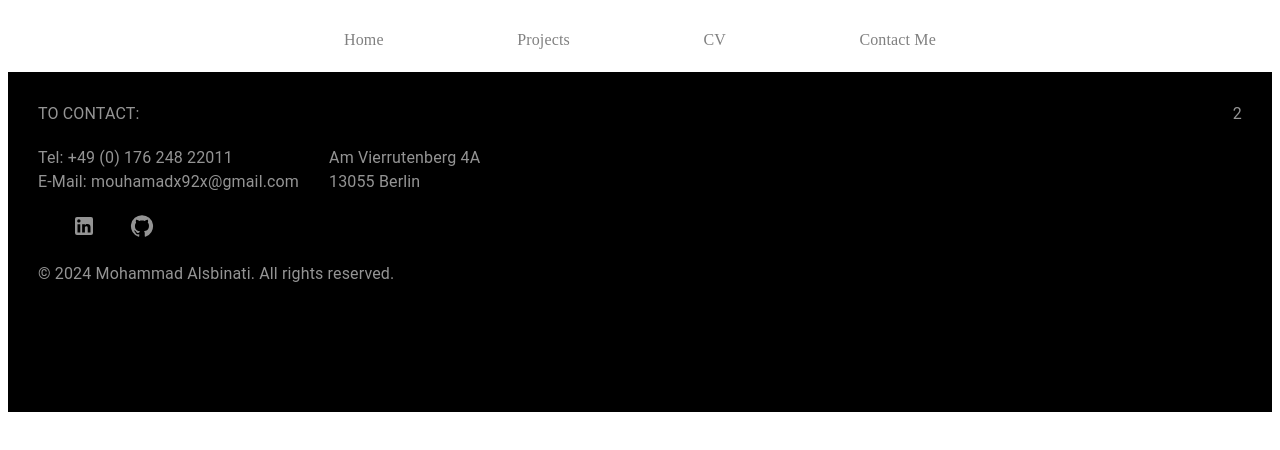
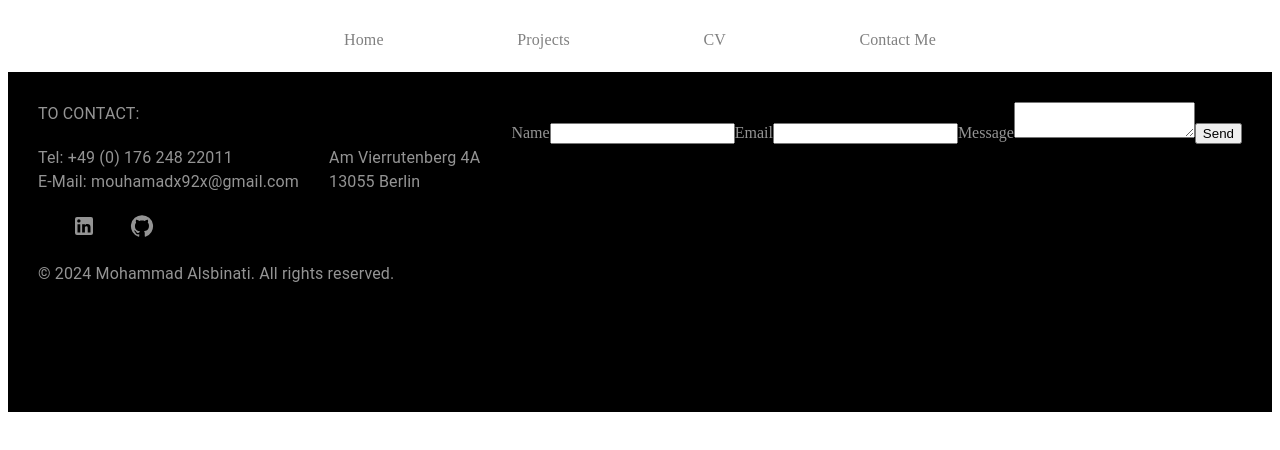
Before and after one commit to mouhamadx92x/portfolio, a Next.js app: page / in a window 1280 px wide. Shown: the top 450 px of the page. Built offline with nearby package versions, Linux system fonts and the light colour scheme.

Commit message:
create contact form component

```diff
--- a/package.json
+++ b/package.json
@@ -9,6 +9,7 @@
     "lint": "next lint"
   },
   "dependencies": {
+    "@emailjs/browser": "^4.1.0",
     "@emotion/react": "^11.11.3",
     "@emotion/styled": "^11.11.0",
     "@mui/material": "^5.15.9",
--- /dev/null
+++ b/src/app/components/footer/contact-form/index.tsx
@@ -0,0 +1,48 @@
+import { useRef, FormEvent } from "react";
+import emailjs from "@emailjs/browser";
+
+interface IFormInputs {
+    user_name: string;
+    user_email: string;
+    message: string;
+}
+
+const ContactForm = () => {
+    const form = useRef<HTMLFormElement>(null);
+
+    const sendEmail = (e: FormEvent<HTMLFormElement>) => {
+        e.preventDefault();
+
+        if (form.current) {
+            emailjs
+                .sendForm(
+                    "YOUR_SERVICE_ID",
+                    "YOUR_TEMPLATE_ID",
+                    form.current,
+                    "YOUR_PUBLIC_KEY"
+                )
+                .then(
+                    (result) => {
+                        console.log(result.text);
+                    },
+                    (error) => {
+                        console.log(error.text);
+                    }
+                );
+        }
+    };
+
+    return (
+        <form ref={form} onSubmit={sendEmail}>
+            <label htmlFor="user_name">Name</label>
+            <input id="user_name" type="text" name="user_name" required />
+            <label htmlFor="user_email">Email</label>
+            <input id="user_email" type="email" name="user_email" required />
+            <label htmlFor="message">Message</label>
+            <textarea id="message" name="message" required />
+            <input type="submit" value="Send" />
+        </form>
+    );
+};
+
+export default ContactForm;
--- a/src/app/components/footer/index.tsx
+++ b/src/app/components/footer/index.tsx
@@ -1,15 +1,13 @@
-import { Box, Typography } from "@mui/material";
-
+import { Box } from "@mui/material";
 import { footerMainBoxStyles } from "./styles";
 import FooterContactDetails from "./footer-contact-details";
+import ContactForm from "./contact-form";
 
 const Footer = () => {
     return (
         <Box sx={footerMainBoxStyles}>
             <FooterContactDetails />
-            <Box>
-                <Typography>2</Typography>
-            </Box>
+            <ContactForm />
         </Box>
     );
 };
```
Also changed, not shown: 1 other file (tests, documents, lock files or other folders).
